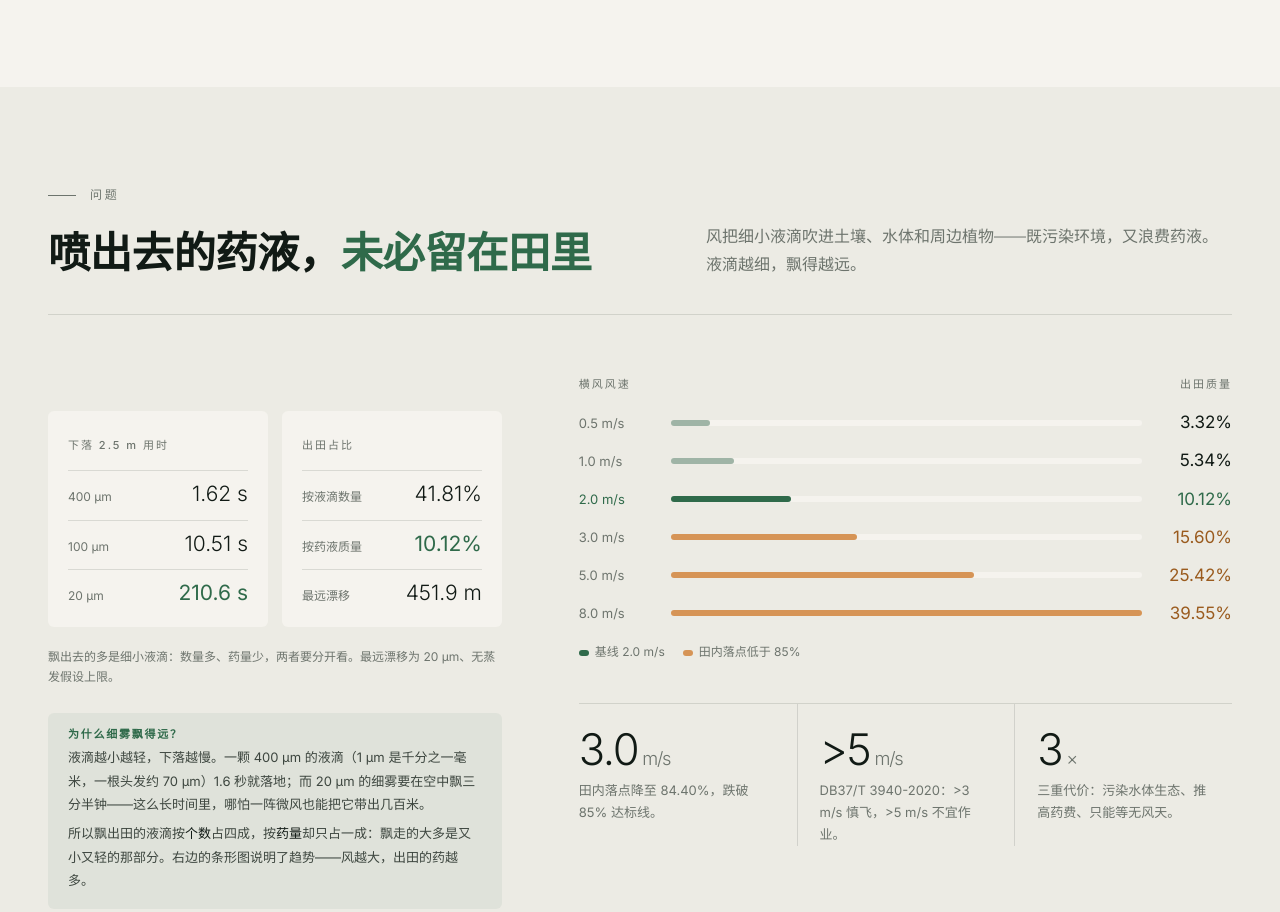
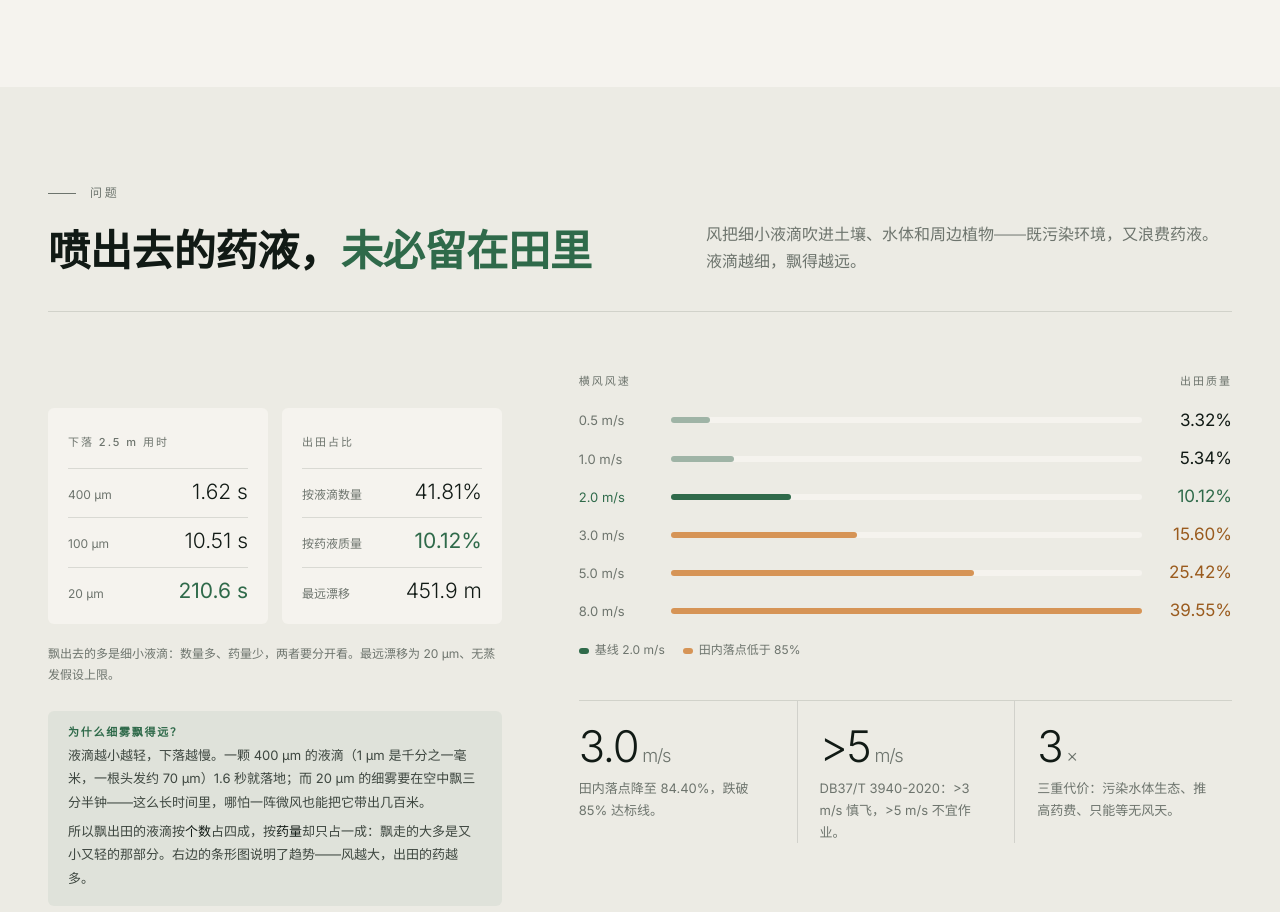
Before and after one commit to sunwukong1949101-dotcom/aeroguard, a plain HTML site: page index.html in a window 1280 px wide. Shown: the part 912-1824 px from the top of the page. Drawn offline with Linux system fonts and the light colour scheme.

Commit message:
Vertical scroll: section spacing & scroll-margin

```diff
--- a/index.html
+++ b/index.html
@@ -17,7 +17,7 @@
 <style>
 :root{--paper:#f5f3ee;--paper2:#ecebe4;--ink:#111a15;--muted:#6d746d;--line:rgba(17,26,21,.12);--accent:#2f6a4a;--lime:#c9dd8f;--serif:"Noto Serif SC",Georgia,serif;--sans:Inter,"Noto Sans SC",system-ui,sans-serif;--hh:68px;--wrap:min(1240px,calc(100% - 96px))}
 *{box-sizing:border-box;margin:0;padding:0}
-html{scroll-behavior:smooth;scroll-padding-top:var(--hh)}
+html{scroll-behavior:smooth}
 body{background:var(--paper);color:var(--ink);font:400 15px/1.7 var(--sans);-webkit-font-smoothing:antialiased}
 img{display:block;max-width:100%}
 a{color:inherit;text-decoration:none}
@@ -43,7 +43,7 @@ em{font-style:normal;color:var(--accent)}
 
 /* Sections */
 main{overflow-x:clip}
-.panel{position:relative;padding:clamp(72px,8vw,120px) 0;scroll-margin-top:0}
+.panel{position:relative;display:block;padding:clamp(72px,8vw,100px) 0;scroll-margin-top:var(--hh)}
 .hero{padding:clamp(48px,5vw,80px) 0 clamp(64px,7vw,104px)}
 .dark{background:var(--ink);color:#e9ece6}
 .alt{background:var(--paper2)}
```
